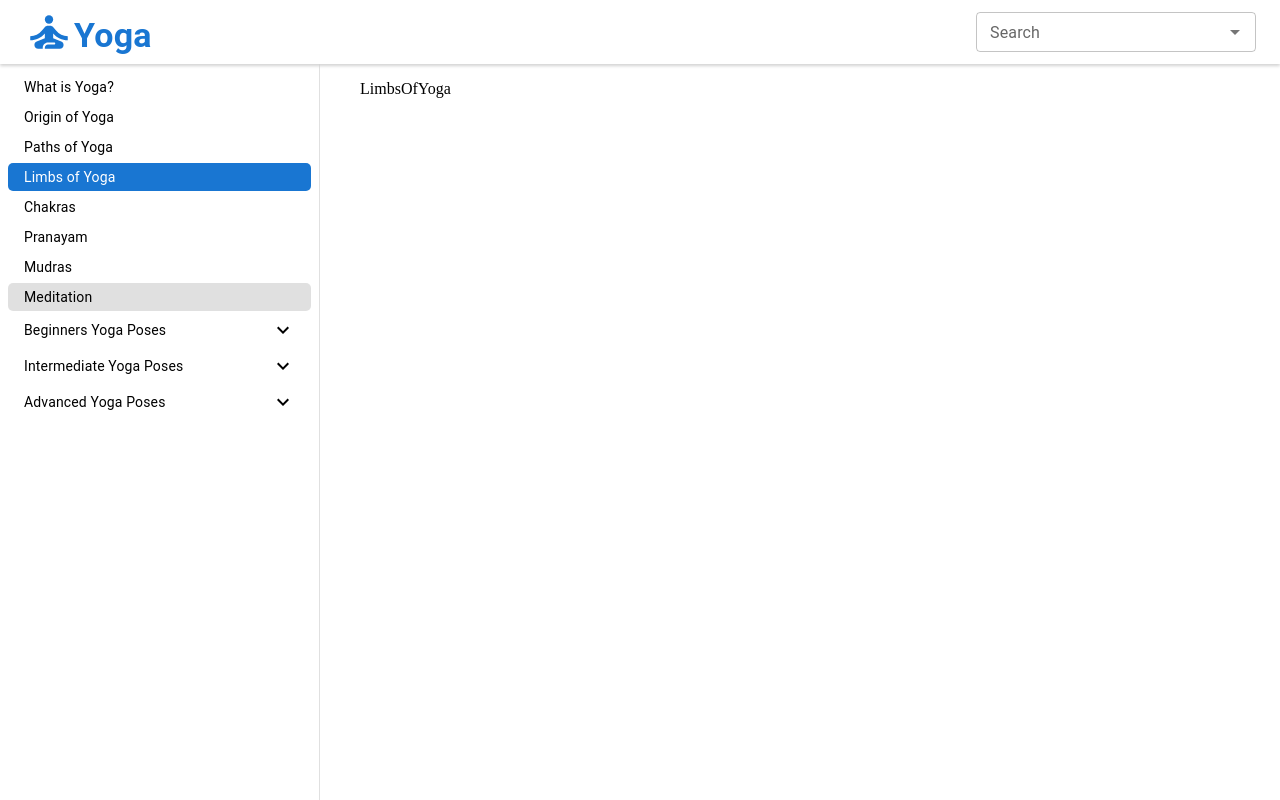
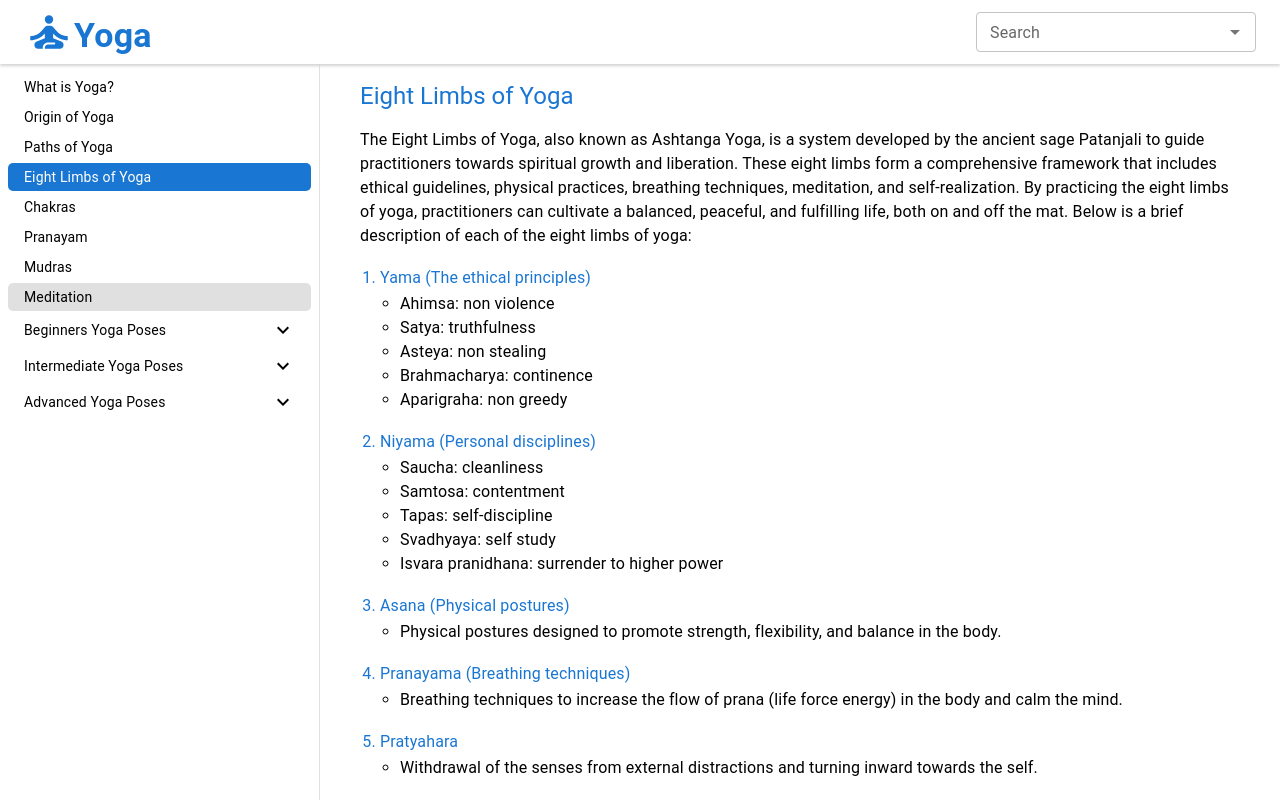
Before and after one commit to m-pooja-pawar/yogic-insight, a React (Create React App) app: page /limbs in a window 1280 px wide. Built offline with nearby package versions, Linux system fonts and the light colour scheme.

Commit message:
YI-0: page of eight limbs of yoga

```diff
--- a/public/data/index.json
+++ b/public/data/index.json
@@ -13,7 +13,7 @@
             "routing": "/paths"
         },
         {
-            "label": "Limbs of Yoga",
+            "label": "Eight Limbs of Yoga",
             "routing": "/limbs"
         },
         {
--- /dev/null
+++ b/public/data/limbs.json
@@ -0,0 +1,72 @@
+{
+    "data": {
+        "header": "Eight Limbs of Yoga",
+        "short_description": "The Eight Limbs of Yoga, also known as Ashtanga Yoga, is a system developed by the ancient sage Patanjali to guide practitioners towards spiritual growth and liberation. These eight limbs form a comprehensive framework that includes ethical guidelines, physical practices, breathing techniques, meditation, and self-realization. By practicing the eight limbs of yoga, practitioners can cultivate a balanced, peaceful, and fulfilling life, both on and off the mat. Below is a brief description of each of the eight limbs of yoga:",
+        "data": [
+            {
+                "id": "1",
+                "header": "Yama (The ethical principles)",
+                "data": [
+                    "Ahimsa: non violence",
+                    "Satya: truthfulness",
+                    "Asteya: non stealing",
+                    "Brahmacharya: continence",
+                    "Aparigraha: non greedy"
+                ]
+            },
+            {
+                "id": "2",
+                "header": "Niyama (Personal disciplines)",
+                "data": [
+                    "Saucha: cleanliness",
+                    "Samtosa: contentment",
+                    "Tapas: self-discipline",
+                    "Svadhyaya: self study",
+                    "Isvara pranidhana: surrender to higher power"
+                ]
+            },
+            {
+                "id": "3",
+                "header": "Asana (Physical postures)",
+                "data": [
+                    "Physical postures designed to promote strength, flexibility, and balance in the body."
+                ]
+            },
+            {
+                "id": "4",
+                "header": "Pranayama (Breathing techniques)",
+                "data": [
+                    "Breathing techniques to increase the flow of prana (life force energy) in the body and calm the mind."
+                ]
+            },
+            {
+                "id": "5",
+                "header": "Pratyahara",
+                "data": [
+                    "Withdrawal of the senses from external distractions and turning inward towards the self."
+                ]
+            },
+            {
+                "id": "6",
+                "header": "Dharana",
+                "data": [
+                    "Concentration and focused attention on a single point, such as the breath or a mantra."
+                ]
+            },
+            {
+                "id": "7",
+                "header": "Dhyana",
+                "data": [
+                    "Meditation, the continuous flow of focused attention on the object of meditation."
+                ]
+            },
+            {
+                "id": "8",
+                "header": "Samadhi",
+                "data": [
+                    "State of complete absorption in the object of meditation, leading to ultimate self-realization and liberation."
+                ]
+            }
+        ]
+    }
+}
--- a/public/data/search.json
+++ b/public/data/search.json
@@ -13,7 +13,7 @@
             "routing": "/paths"
         },
         {
-            "label": "Limbs of Yoga",
+            "label": "Eight Limbs of Yoga",
             "routing": "/limbs"
         },
         {
--- a/src/components/multipleSectionsWithHeader.tsx
+++ b/src/components/multipleSectionsWithHeader.tsx
@@ -41,7 +41,8 @@ export function MultipleSectionsWithHeader({
       </Typography>
       <Typography component='p'>{short_description}</Typography>
       {getSection(data)}
-      {sub_data.map((element) => {
+      {sub_data ? (
+        sub_data.map((element) => {
           return (
             <Box key={element.id}>
               <Divider></Divider>
@@ -51,7 +52,10 @@ export function MultipleSectionsWithHeader({
               {getSection(element.data)}
             </Box>
           );
-      })}
+        })
+      ) : (
+        <></>
+      )}
     </Box>
   );
 }
--- a/src/pages/limbsOfYoga.tsx
+++ b/src/pages/limbsOfYoga.tsx
@@ -1,6 +1,24 @@
-import Box from '@mui/material/Box';
+import {useCallback, useEffect, useState} from 'react';
+
+import {MultipleSectionsWithHeader} from '../components/multipleSectionsWithHeader';
+import {MultipleSectionsWithHeaderProp} from '../interface/multipleSectionsWithHeaderProp';
+import {getLimbs} from '../services/limbs';
 
 // eslint-disable-next-line import/no-default-export
 export default function LimbsOfYoga(): JSX.Element {
-  return <Box>LimbsOfYoga</Box>;
+  const [limbs, setLimbs] = useState<MultipleSectionsWithHeaderProp>();
+
+  const getLimbsData = useCallback(async () => {
+    getLimbs().then((response) => {
+      if (response && response.data) {
+        setLimbs(response.data.data);
+      }
+    });
+  }, [setLimbs]);
+
+  useEffect(() => {
+    getLimbsData();
+  }, [getLimbsData]);
+
+  return limbs ? <MultipleSectionsWithHeader {...limbs}></MultipleSectionsWithHeader> : <></>;
 }
--- /dev/null
+++ b/src/services/limbs.ts
@@ -0,0 +1,7 @@
+import axios, {AxiosResponse} from 'axios';
+
+import {MultipleSectionsWithHeaderProp} from '../interface/multipleSectionsWithHeaderProp';
+
+export function getLimbs(): Promise<AxiosResponse> {
+  return axios.get<{data: MultipleSectionsWithHeaderProp}>('./../../data/limbs.json');
+}
```
Lines whose indentation alone changed are shown as unchanged.
